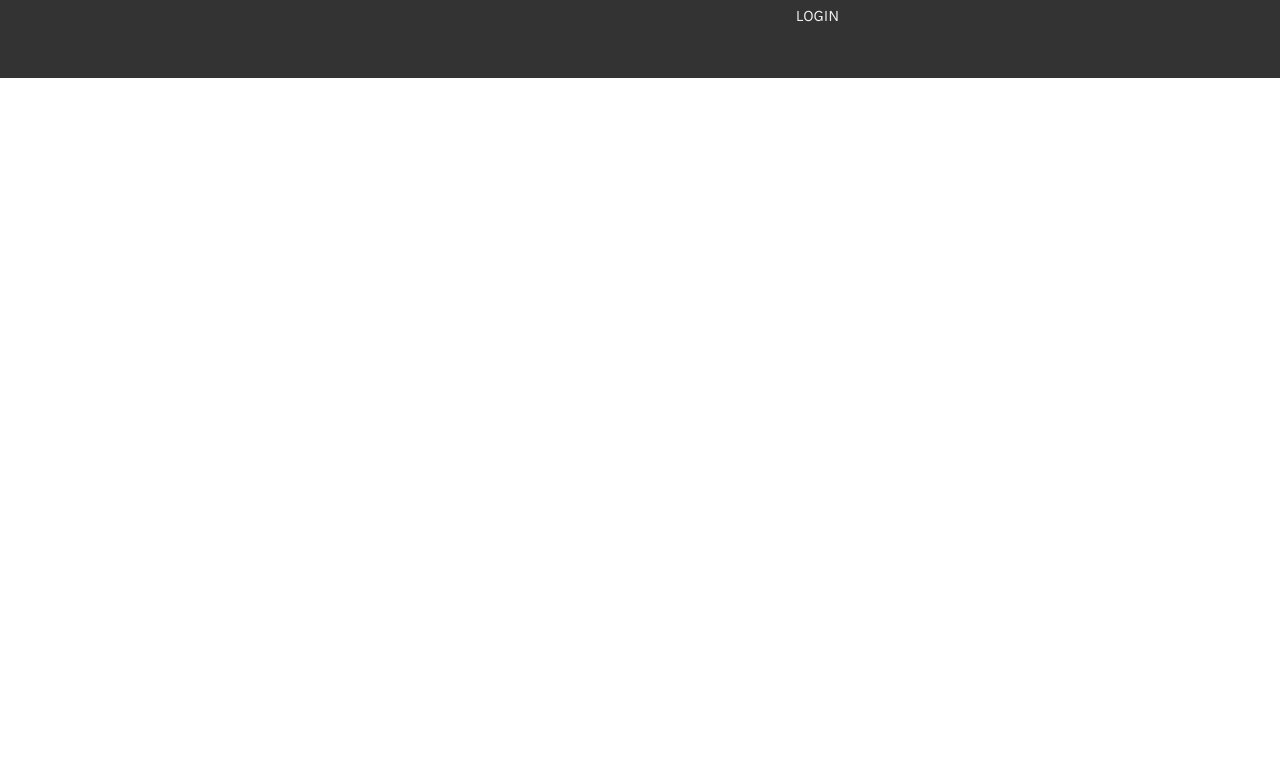
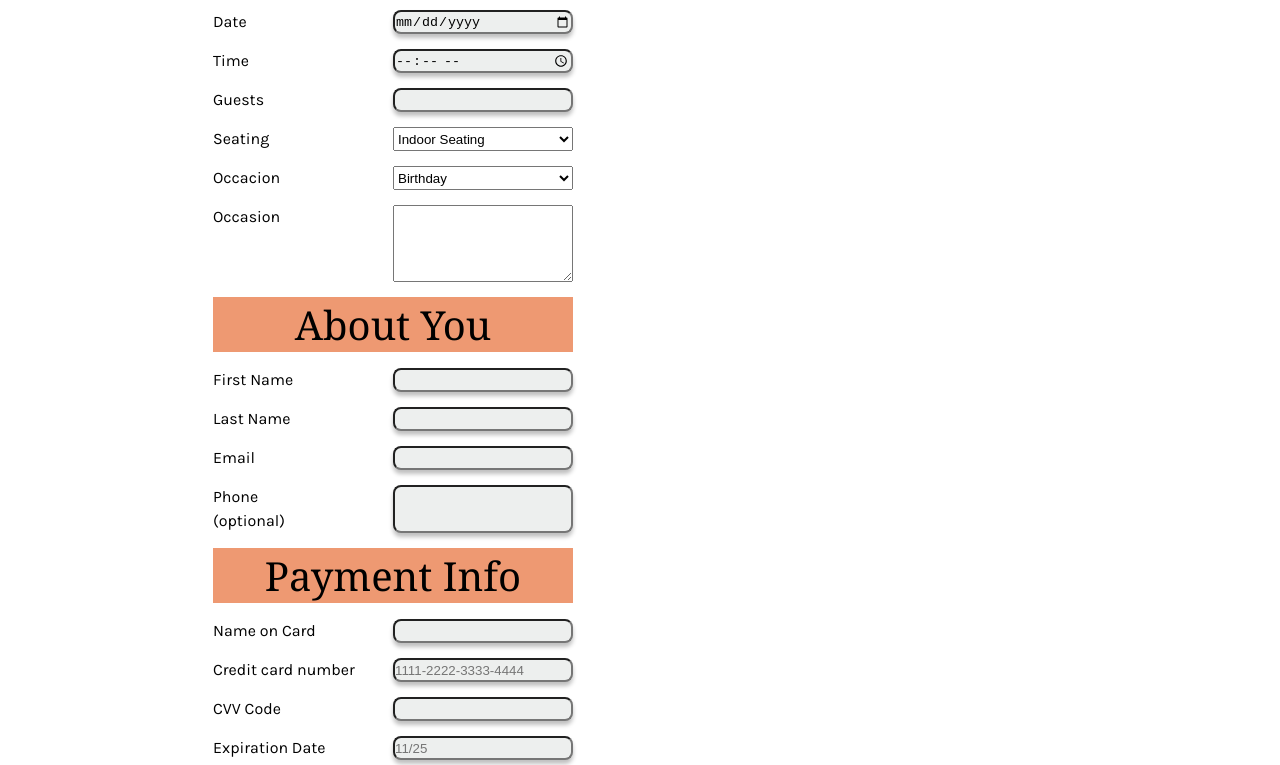
Before and after one commit to erasmogiron/capstone-project, a React (Create React App) app: page / in a window 1280 px wide. Shown: the part 2675-3440 px from the top of the page. Before the commit the page ends 2753 px from the top, so only its background shows below. Built offline with nearby package versions, Linux system fonts and the light colour scheme; a web font is replaced by a local one.

Commit message:
Add Form component, set up form and add styles

```diff
--- a/src/App.css
+++ b/src/App.css
@@ -238,6 +238,26 @@ footer {
   background-color: #333333;
   color:#EDEFEE;
 }
+
+/* Forms */
+input {
+  border-radius: 8px;
+  background: #EDEFEE;
+  box-shadow: 0px 4px 4px 0px rgba(0, 0, 0, 0.25);
+}
+form {
+  max-width: 360px;
+}
+fieldset {
+  text-align: center;
+  background-color: #EE9972;
+  border: none;
+  margin-bottom: 16px;
+}
+form p {
+  display: grid;
+  grid-template-columns: repeat(auto-fit, minmax(150px, 1fr));
+}
 /* Utilities */
 .round {border-radius: 16px;}
 
--- a/src/App.js
+++ b/src/App.js
@@ -2,9 +2,12 @@ import './App.css';
 import Header from './Components/Header';
 import Hero from './Components/Hero';
 import Main from './Components/Main';
+import Testimonials from './Components/Testimonials';
 import About from './Components/About';
+import Form from './Components/Form';
 import Footer from './Components/Footer';
-import Testimonials from './Components/Testimonials';
+
+
 
 function App() {
   return (
@@ -14,6 +17,7 @@ function App() {
       <Main />
       <Testimonials />
       <About />
+      <Form />
       <Footer />
     </>
   );
--- /dev/null
+++ b/src/Components/Form.js
@@ -0,0 +1,67 @@
+import React from "react";
+
+export default function Form() {
+    return(
+        <section className="container">
+            <div className="row">
+                <form>
+                    <fieldset className="sub-title">Reservation Details</fieldset>
+                    <p><label for="date">Date</label>
+                    <input id="date" type="date" /></p>
+
+                    <p><label for="time">Time</label>
+                    <input id="time" type="time" /></p>
+
+                    <p><label for="guests">Guests</label>
+                    <input id="guests" type="number" /></p>
+
+                    <p><label for="seating">Seating</label>
+                    <select id="seating" name="seating">
+                        <option value="indoor">Indoor Seating</option>
+                        <option value="outdoor">Outdoor Seating</option>
+                    </select></p>
+
+                    <p><label for="seating">Occacion</label>
+                    <select id="occasion" name="occasion">
+                        <option value="indoor">Birthday</option>
+                        <option value="outdoor">Engagement</option>
+                        <option value="outdoor">Anniversary</option>
+                    </select></p>
+
+                    <p><label for="notes">Occasion</label>
+                        <textarea name="message" rows="5" cols="auto">
+                    </textarea></p>
+
+                    <fieldset className="sub-title">About You</fieldset>
+
+                    <p><label for="first-name">First Name</label>
+                    <input id="first-name" type="text" /></p>
+
+                    <p><label form="last-name">Last Name</label>
+                    <input id="last-name" type="text" /></p>
+
+                    <p><label form="email">Email</label>
+                    <input id="email" type="email" /></p>
+
+                    <p><label for="phone">Phone<br/>(optional)</label>
+                    <input id="phone" type="tel" /></p>
+
+                    <fieldset className="sub-title">Payment Info</fieldset>
+
+                    <p><label for="name-on-card">Name on Card</label>
+                    <input id="name-on-card" type="text" /></p>
+
+                    <p><label for="credit-card">Credit card number</label>
+                    <input type="text" id="credit-card" name="credit-card" placeholder="1111-2222-3333-4444" /></p>
+
+                    <p><label for="cvv-code">CVV Code</label>
+                    <input id="cvv-code" type="text" /></p>
+
+                    <p><label for="expiration-date">Expiration Date</label>
+                    <input type="text" id="expyear" name="expyear" placeholder="11/25" /></p>
+
+                </form>
+            </div>
+        </section>
+    )
+}
```
